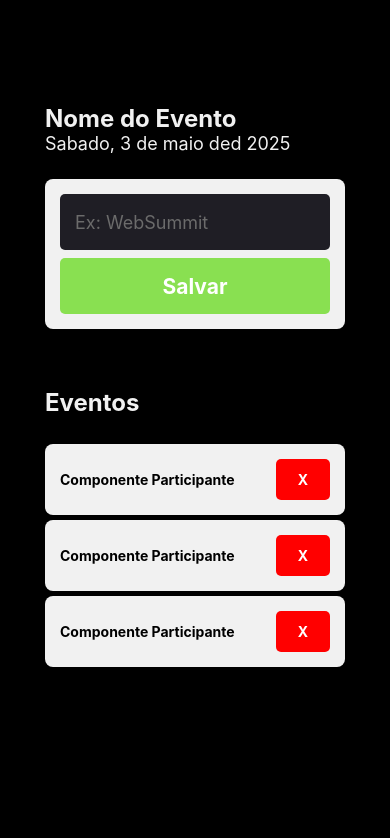
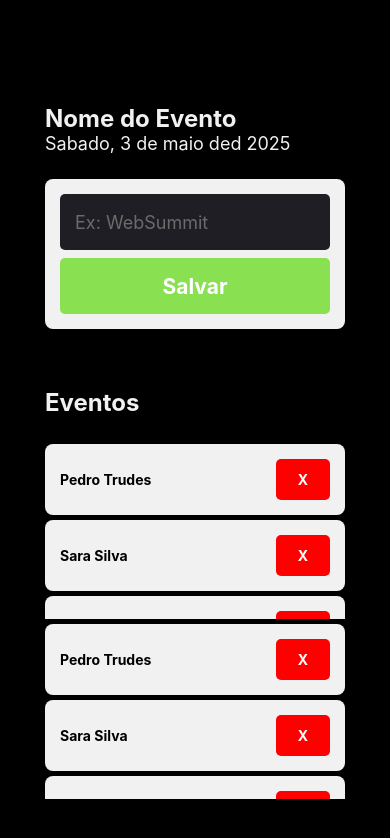
Before and after one commit to PedroTrudes/ImHere, a React Native app: screen / in a window 390 px wide. Shown: the top 838 px of the page. Built offline with nearby package versions, Linux system fonts and the light colour scheme.

Commit message:
:sparkles: feat: add ScrollView or FlatList in App with ListEmptyComponent

```diff
--- a/src/screens/Home/index.tsx
+++ b/src/screens/Home/index.tsx
@@ -1,12 +1,17 @@
-import { Text, TextInput, View, TouchableOpacity } from "react-native";
+import { Text, TextInput, View, TouchableOpacity, ScrollView, FlatList } from "react-native";
 import {styles} from './styles';
 import { Participant } from '../components/Participant';
 
 export function Home(){
+    const listParticipants = ['Pedro Trudes', 'Sara Silva', 'Bruna Prado', 'Lucas Prado', 'Ricardo Silk', 'Paulo Fonseca', 'Edy Braga', 'Wilton Silva'];
 
     function handleParticipantAdd(){
         window.alert('chamando funcao')
         console.log("chamando funcao")
+    }
+
+    function heandleParticipantRemove(user: string, age: number){
+        window.alert(`${user} de ${age} anos, removido`)
     }
 
     return(
@@ -28,9 +33,31 @@ export function Home(){
             <View style={styles.containerList}>
                 <Text style={styles.containerTextTitle}>Eventos</Text>
             </View>
-            <Participant />
-            <Participant />
-            <Participant />
+            <ScrollView showsVerticalScrollIndicator={false}>
+                {listParticipants.map(participant => (
+                    <Participant key={participant}
+                    user={participant}
+                    onRemove={() => heandleParticipantRemove(participant, 24)} />
+
+                ))}
+
+            </ScrollView>
+            <FlatList
+            data={listParticipants}
+            keyExtractor={item => item}
+            renderItem={({ item }) => (
+                <Participant
+                key={item}
+                user={item}
+                onRemove={() => heandleParticipantRemove(item, 24)}
+                />
+            )}
+            showsVerticalScrollIndicator={false}
+            ListEmptyComponent={() => (
+                <Text style={styles.textEmpty} >Ninguém chegou no evento ainda</Text>
+            )}
+            />
+
         </View>
    )
 };
--- a/src/screens/Home/styles.ts
+++ b/src/screens/Home/styles.ts
@@ -49,5 +49,10 @@ export const styles = StyleSheet.create({
         fontSize: 21,
         fontWeight: 'bold',
         color: '#FFF'
+    },
+    textEmpty: {
+      color: '#FFF',
+      fontSize: 22,
+      textAlign: 'center'
     }
 });
--- a/src/screens/components/Participant/index.tsx
+++ b/src/screens/components/Participant/index.tsx
@@ -1,11 +1,16 @@
 import { View, Text, TouchableOpacity } from "react-native";
 import { styles } from './styles';
 
-export function Participant() {
+type Props = {
+    user: string;
+    onRemove: () => void;
+}
+
+export function Participant({user, onRemove}: Props) {
     return(
         <View style={styles.container}>
-            <Text style={styles.nameEvent}>Componente Participante</Text>
-            <TouchableOpacity style={styles.button} >
+            <Text style={styles.nameEvent}>{user}</Text>
+            <TouchableOpacity style={styles.button} onPress={onRemove}>
                 <Text style={styles.buttonText}>X</Text>
             </TouchableOpacity>
         </View>
```
